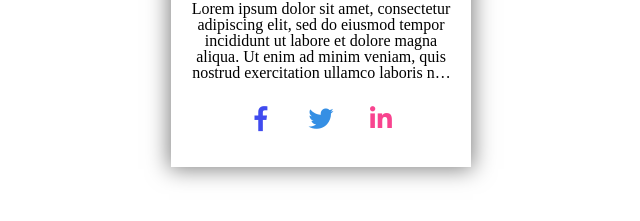
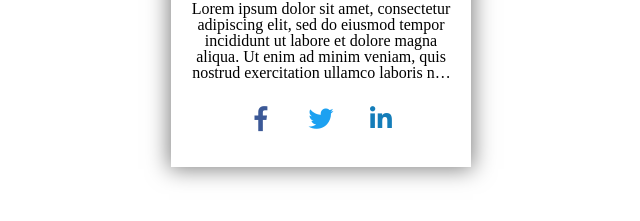
Before and after one commit to chinyday/css_style, a plain HTML site: page profile/profile.html in a window 1280 px wide. Shown: the part 443-664 px from the top of the page, 319-959 px from the left. Drawn offline with Linux system fonts and the light colour scheme.

Commit message:
프로필 sns 컬러 변경

```diff
--- a/profile/profile.css
+++ b/profile/profile.css
@@ -84,27 +84,27 @@ li{
     transition: 0.4s;
 }
 .facebook{
-    color: #313deeec;
+    color: #3c5997;
 }
 .twitter{
-    color: #358fe4;
+    color: #1da1f1;
 }
 .instar{
-    color: #f83888ef;
+    color: #147db9;
 }
 
 .sns_wrap .facebook:hover{
-    background-color: #313deeec;
+    background-color: #3c5997;
     color: #fff;
     border-radius: 50%;
 }
 .sns_wrap .twitter:hover{
-    background-color: #358fe4;
+    background-color: #1da1f1;
     color: #fff;
     border-radius: 50%;
 }
 .sns_wrap .instar:hover{
-    background-color: #f83888ef;
+    background-color: #147db9;
     color: #fff;
     border-radius: 50%;
 }
```
